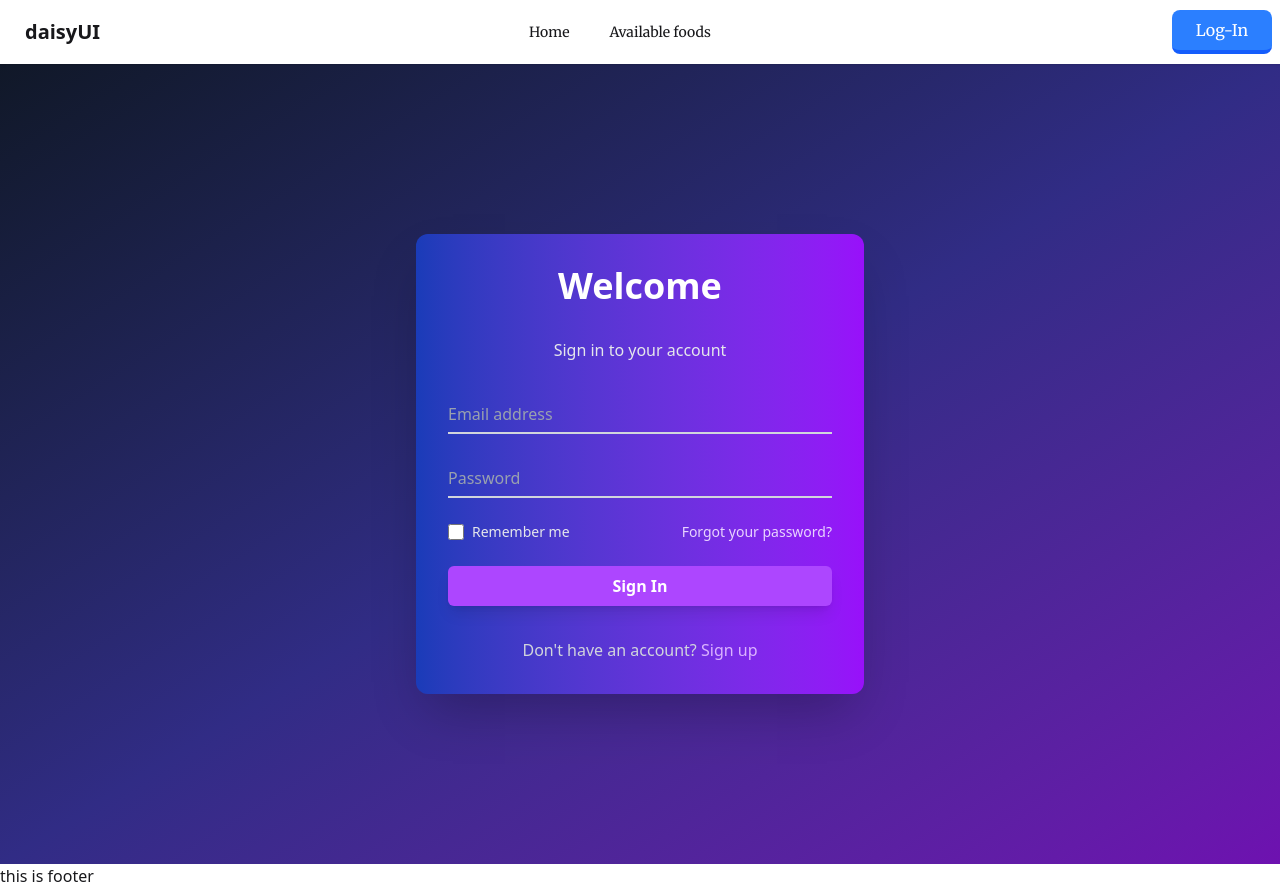
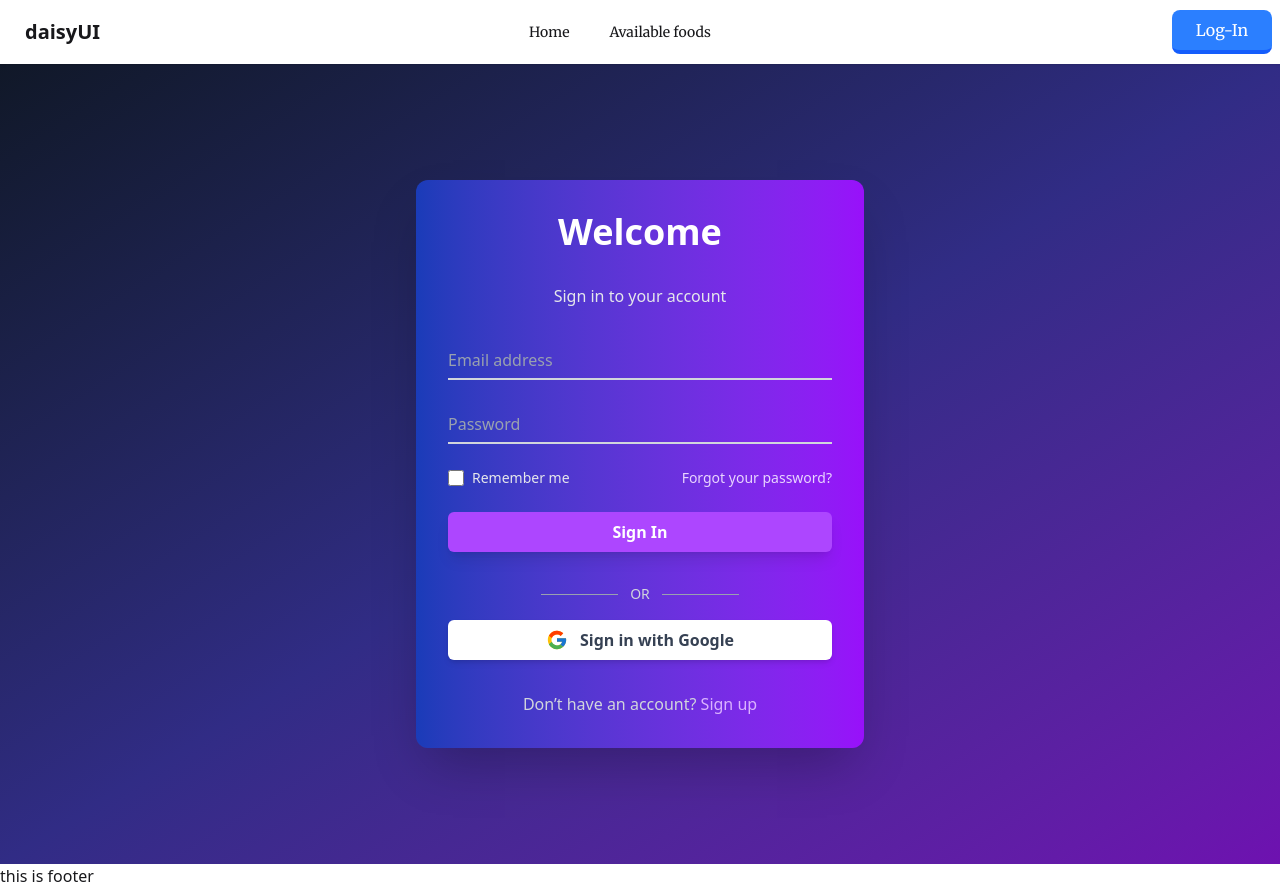
Before and after one commit to Atikur1997/B12-A10-Plate-Share-client, a React (Vite) app: page /login in a window 1280 px wide. Built offline with nearby package versions, Linux system fonts and the light colour scheme.

Commit message:
data loaded for home

```diff
--- a/src/Components/Login/Login.jsx
+++ b/src/Components/Login/Login.jsx
@@ -1,13 +1,18 @@
-import React from 'react';
-import './Login.css'; // for animations
-import { NavLink } from 'react-router';
+import React from "react";
+import { NavLink } from "react-router";
+import { FcGoogle } from "react-icons/fc"; // Google icon
+import "./Login.css"; // animations if you have them
 
 const Login = () => {
+
+    const handleGoogleSignIn = () => {
+        console.log("Google Sign-In Clicked");
+
+    };
+
     return (
         <div className="flex justify-center items-center min-h-screen bg-gradient-to-br from-gray-900 via-indigo-900 to-purple-800">
-            <div
-                className="max-w-md w-full bg-gradient-to-r from-blue-800 to-purple-600 rounded-xl shadow-2xl overflow-hidden p-8 space-y-8 animate-slideInFromLeft"
-            >
+            <div className="max-w-md w-full bg-gradient-to-r from-blue-800 to-purple-600 rounded-xl shadow-2xl overflow-hidden p-8 space-y-8 animate-slideInFromLeft">
                 <h2 className="text-center text-4xl font-extrabold text-white animate-appear">
                     Welcome
                 </h2>
@@ -71,9 +76,25 @@ const Login = () => {
                     </button>
                 </form>
 
+                {/* 🔹 OR divider */}
+                <div className="flex items-center justify-center text-gray-300 my-4">
+                    <span className="border-t border-gray-400 w-1/5"></span>
+                    <span className="mx-3 text-sm">OR</span>
+                    <span className="border-t border-gray-400 w-1/5"></span>
+                </div>
+
+                {/* 🔹 Google Sign-In Button */}
+                <button
+                    onClick={handleGoogleSignIn}
+                    className="flex items-center justify-center gap-3 w-full py-2 px-4 bg-white rounded-md shadow-md hover:bg-gray-100 transition duration-200"
+                >
+                    <FcGoogle size={22} />
+                    <span className="text-gray-700 font-semibold">Sign in with Google</span>
+                </button>
+
                 <div className="text-center text-gray-300">
-                    Don't have an account?{" "}
-                    <NavLink to='/signup' className="text-purple-300 hover:underline">
+                    Don’t have an account?{" "}
+                    <NavLink to="/signup" className="text-purple-300 hover:underline">
                         Sign up
                     </NavLink>
                 </div>
--- a/src/Components/Pages/Home/Home.jsx
+++ b/src/Components/Pages/Home/Home.jsx
@@ -1,7 +1,10 @@
-import React from 'react';
+import React, { use } from 'react';
+import { useLoaderData } from 'react-router';
 
 
 const Home = () => {
+    const foods = useLoaderData()
+    console.log(foods);
     return (
         <div className=''>
 
--- a/src/Components/Pages/Register/Register.jsx
+++ b/src/Components/Pages/Register/Register.jsx
@@ -2,6 +2,7 @@ import React, { useState } from "react";
 import { AiOutlineEye, AiOutlineEyeInvisible } from "react-icons/ai";
 import { FcGoogle } from "react-icons/fc";
 import "./Register.css"; // animations
+import { NavLink } from "react-router";
 
 const Register = () => {
     const [showPassword, setShowPassword] = useState(false);
@@ -68,7 +69,7 @@ const Register = () => {
                         <input
                             id="photo"
                             name="photo"
-                            type="text"
+                            type="url"
                             placeholder="Photo URL"
                             className="peer h-10 w-full border-b-2 border-gray-300 text-white bg-transparent placeholder-transparent focus:outline-none focus:border-purple-400"
                         />
@@ -149,9 +150,9 @@ const Register = () => {
 
                 <div className="text-center text-gray-300">
                     Already have an account?{" "}
-                    <a href="#" className="text-purple-300 hover:underline">
+                    <NavLink to="/login" href="#" className="text-purple-300 hover:underline">
                         Sign in
-                    </a>
+                    </NavLink>
                 </div>
             </div>
         </div>
--- a/src/Components/Routes/Routes.jsx
+++ b/src/Components/Routes/Routes.jsx
@@ -5,6 +5,7 @@ import ErrorPage from "../ErrorPage/ErrorPage";
 import Login from "../Login/Login";
 import AvailableFoods from "../AvailableFoods/AvailableFoods";
 import Register from "../Pages/Register/Register";
+import Loader from "../Loader/Loader";
 
 
 export const router = createBrowserRouter([
@@ -15,7 +16,11 @@ export const router = createBrowserRouter([
         children: [
             {
                 index: true,
-                Component: Home
+                loader: () => fetch('http://localhost:5000/home_foods'),
+                Component: Home,
+                hydrateFallbackElement: <Loader></Loader>
+
+
             },
             {
                 path: "/login",
```
Also changed, not shown: src/FireBase/Firebase.config.js (added).
